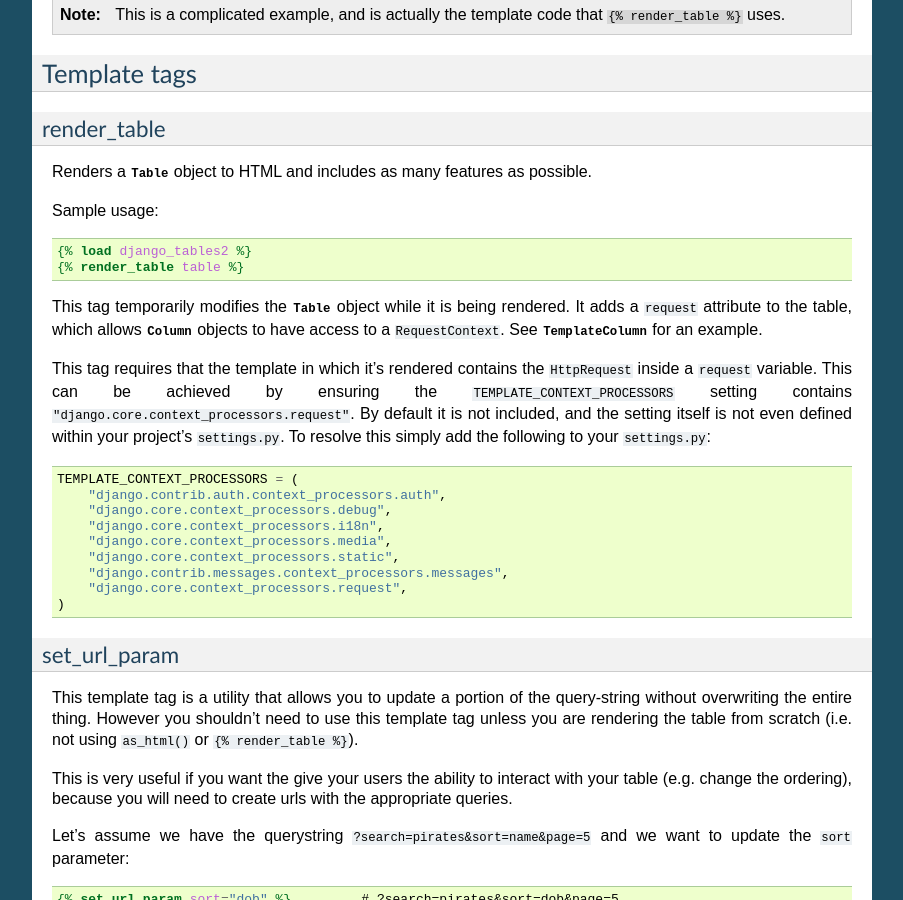
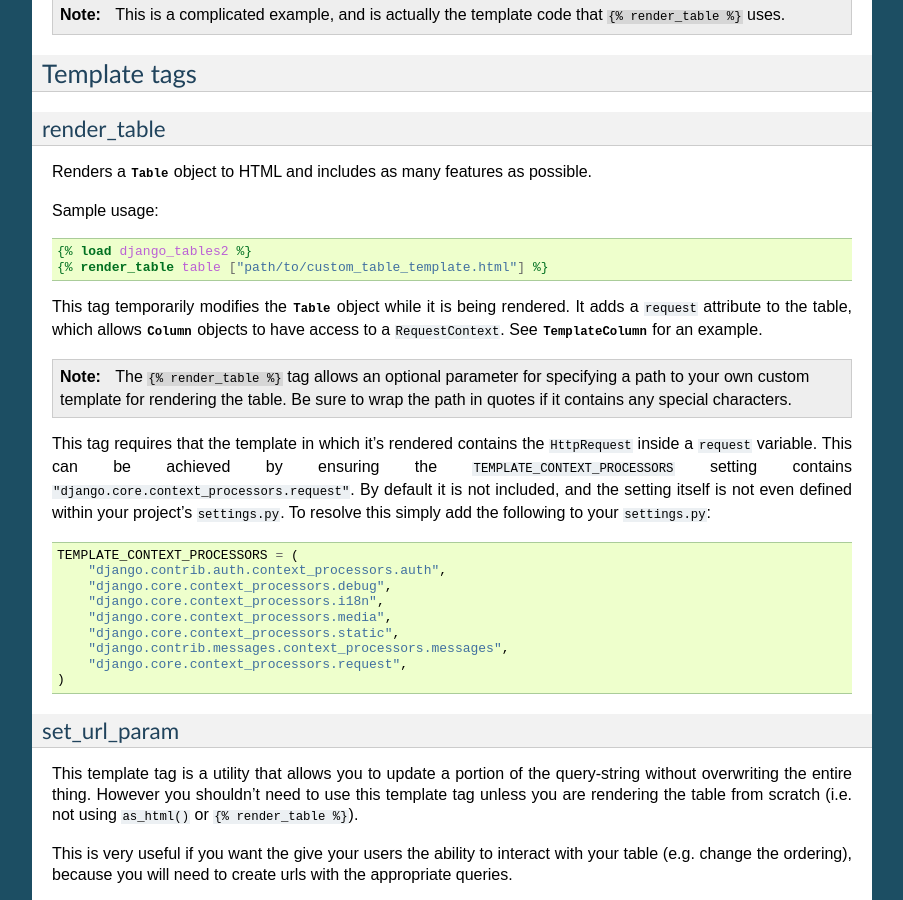
Before and after one commit to jieter/django-tables2, a Sphinx documentation site: the page built from docs/index.rst, in a window 1280 px wide and 900 px high, scrolled down 9609 px. Shown: the whole window, without its empty margins (198-1101 px from the left). Built offline with Sphinx 7.4.7, drawn with Linux system fonts in a browser that asks for light colours.

Commit message:
Modified the docs explaining how to use a custom template file with the render_table tag

```diff
--- a/README.rst
+++ b/README.rst
@@ -44,7 +44,7 @@ This would then be used in a view::
 And finally in the template::
 
     {% load django_tables2 %}
-    {% render_table table %}
+    {% render_table table ["path/to/custom_table_template.html"] %}
 
 
 This example shows one of the simplest cases, but django-tables2 can do a lot
--- a/docs/index.rst
+++ b/docs/index.rst
@@ -696,12 +696,19 @@ Sample usage:
 .. code-block:: django
 
     {% load django_tables2 %}
-    {% render_table table %}
+    {% render_table table ["path/to/custom_table_template.html"] %}
 
 This tag temporarily modifies the :class:`.Table` object while it is being
 rendered. It adds a ``request`` attribute to the table, which allows
 :class:`Column` objects to have access to a ``RequestContext``. See
 :class:`.TemplateColumn` for an example.
+
+.. note::
+
+	The ``{% render_table %}`` tag allows an optional parameter for specifying a
+	path to your own custom template for rendering the table. Be sure to wrap
+	the path in quotes if it contains any special characters.
+
 
 This tag requires that the template in which it's rendered contains the
 ``HttpRequest`` inside a ``request`` variable. This can be achieved by ensuring
```
